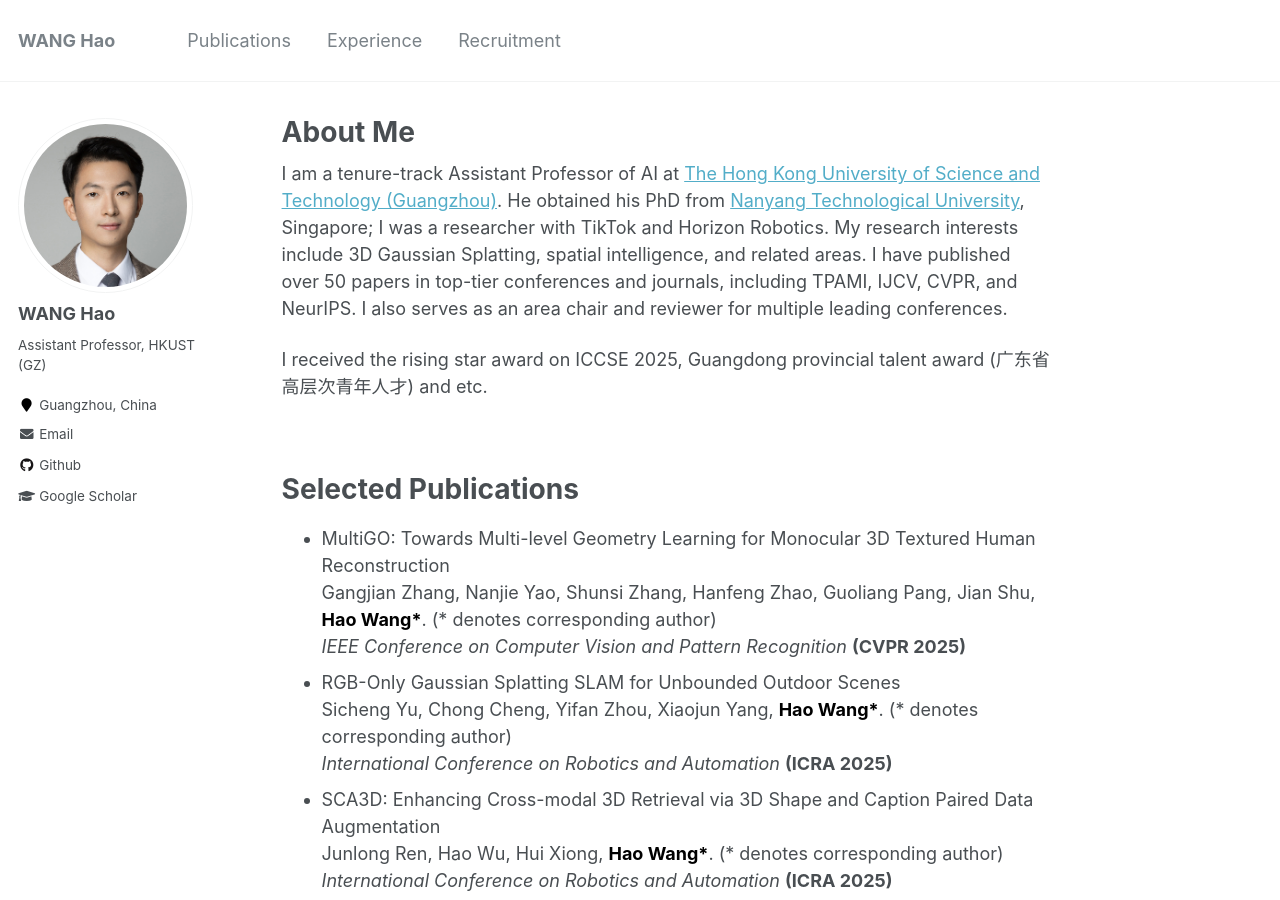
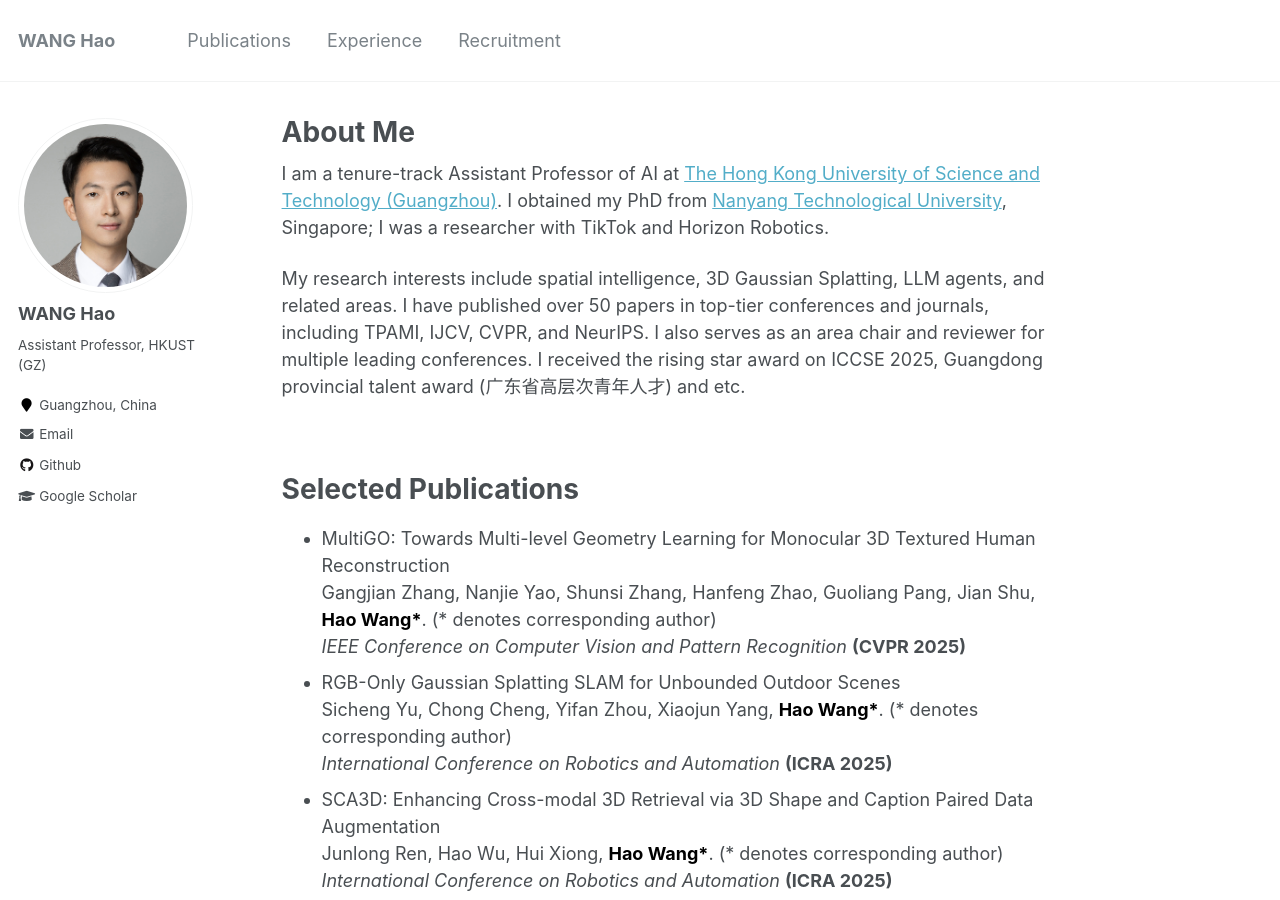
Before and after one commit to hwang1996/hwang1996.github.io, a Jekyll site: the page built from _pages/about.md, in a window 1280 px wide and 900 px high. Built offline with Jekyll 4.4.1, drawn with Linux system fonts in a browser that asks for light colours.

Commit message:
2025.11.3

```diff
--- a/_pages/about.md
+++ b/_pages/about.md
@@ -13,9 +13,9 @@ redirect_from:
 My general research interests lie in the development of AI-powered perception and generation algorithms for multimodal data, including text, images, videos, and 3D shapes. Recently, we are working on projects of <font color=RoyalBlue>3D reconstruction</font> and <font color=RoyalBlue>LLM-based agents</font>. Please drop me an email if you are interested in collaborations. -->
 
 
-I am a tenure-track Assistant Professor of AI at [The Hong Kong University of Science and Technology (Guangzhou)](https://hkust-gz.edu.cn/). He obtained his PhD from [Nanyang Technological University](https://www.ntu.edu.sg/), Singapore; I was a researcher with TikTok and Horizon Robotics. My research interests include 3D Gaussian Splatting, spatial intelligence, and related areas. I have published over 50 papers in top-tier conferences and journals, including TPAMI, IJCV, CVPR, and NeurIPS. I also serves as an area chair and reviewer for multiple leading conferences.
+I am a tenure-track Assistant Professor of AI at [The Hong Kong University of Science and Technology (Guangzhou)](https://hkust-gz.edu.cn/). I obtained my PhD from [Nanyang Technological University](https://www.ntu.edu.sg/), Singapore; I was a researcher with TikTok and Horizon Robotics.
 
-I received the rising star award on ICCSE 2025, Guangdong provincial talent award (广东省高层次青年人才) and etc.
+My research interests include spatial intelligence, 3D Gaussian Splatting, LLM agents, and related areas. I have published over 50 papers in top-tier conferences and journals, including TPAMI, IJCV, CVPR, and NeurIPS. I also serves as an area chair and reviewer for multiple leading conferences. I received the rising star award on ICCSE 2025, Guangdong provincial talent award (广东省高层次青年人才) and etc.
 
 <!-- <font color=RoyalBlue>I am looking for self-motivated PhD students, RAs and interns.</font>
 Please check my [recruitment page](https://wanghao.tech/recruitment/). -->
```
